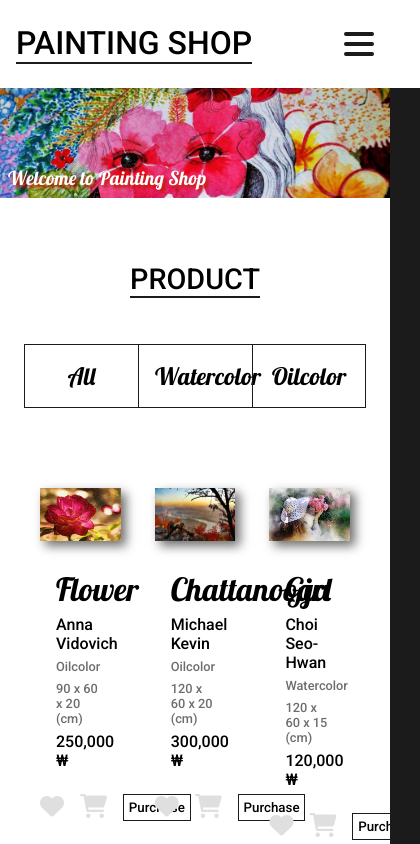
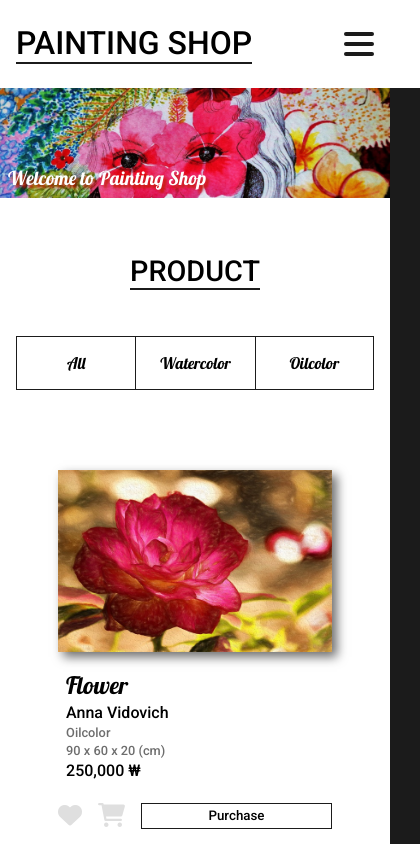
Before and after one commit to yeonghoonPark/react-paintingshop, a React (Create React App) app: page /shop in a window 390 px wide. Shown: the top 844 px of the page, 420 px wide, since content can reach past the window. Built offline with nearby package versions, Linux system fonts and the light colour scheme.

Commit message:
shop mediaquery

```diff
--- a/src/App.css
+++ b/src/App.css
@@ -537,7 +537,7 @@ li {
 }
 
 
-/* 1024px */
+/* 769px ~ 1024px */
 @media screen and (max-width:64rem) {
   /* PIECE */
   .piece .btn{
@@ -545,7 +545,7 @@ li {
   }
 }
 
-/* 768px */
+/* 481px ~ 768px */
 @media screen and (max-width:48rem) {
   /* HEADER */
   .header .container{
@@ -661,7 +661,7 @@ li {
   }
 }
 
-/* 480px */
+/* 360px ~ 480px */
 @media screen and (max-width:30rem) {
   /* SLIDER */
   .slider .slide .sub-title{
--- a/src/css/shop.css
+++ b/src/css/shop.css
@@ -74,56 +74,56 @@
     border-right: none;
 }
 
-.items{
+.product .items{
     margin: 2rem 1rem;
     display: flex;
     flex-flow: row wrap;
     justify-content: space-between;
 }
 
-.item{
+.product .items .item{
     width: 26%;
     margin: 2rem 0;
 }
 
-.item .img-box{
+.product .items .item .img-box{
     margin-bottom: 1rem;
 }
 
-.item .img-box img{
+.product .items .item .img-box img{
     box-shadow: 5px 5px 10px var(--color-gray);
     transition: var(--animation-duration);
 }
-.item .img-box img:hover{
+.product .items .item .img-box img:hover{
     transform: scale(1.1);
 }
 
-.item .contents{
+.product .items .item .contents{
     padding: 0.5rem 1rem;
 }
 
-.item .contents span{
+.product .items .item .contents span{
     display: block;
     padding: 0.2rem 0;
 }
 
-.item .contents .item-title{
+.product .items .item .contents .item-title{
     font-family: 'Lobster', 'sans-serif';
     font-size: 2rem;
 }
 
-.item .contents .item-type,
-.item .contents .item-size {
+.product .items .item .contents .item-type,
+.product .items .item .contents .item-size {
     font-size: 0.8rem;
     color: var(--color-gray);
 }
 
-.item .icon {
+.product .items .item .icon {
     padding: 0.8rem 0;
     display: flex;
 }
 
-.item .icon i{
+.product .items .item .icon i{
     margin-right: 1rem;
     font-size: 1.5rem;
     color: var(--color-light-grey);
@@ -131,15 +131,15 @@
     transition: var(--animation-duration);
 }
 
-.item .icon i:nth-child(1):hover{
+.product .items .item .icon i:nth-child(1):hover{
     color: var(--color-red);
 }
 
-.item .icon i:nth-child(2):hover {
+.product .items .item .icon i:nth-child(2):hover {
     color: var(--color-blue);
 }
 
-.item .icon button{
+.product .items .item .icon button{
     width: 100%;
     padding: 0.3rem;
     border: 1px solid var(--color-black);
@@ -149,11 +149,58 @@
     transition: var(--animation-duration);
 }
 
-.item .icon button:hover {
-
-
-
-
+.product .items .item .icon button:hover {
     background: var(--color-black);
     color: var(--color-white);
 }
+
+/* 769px ~ 1024px */
+@media screen and (max-width:64rem) {
+    /* PRODUCT */
+}
+
+/* 481px ~ 768px */
+@media screen and (max-width:48rem) {
+    /* PRODUCT */
+    .product .container {
+        padding: var(--cpntainer-padding-tm);
+    }
+
+    .product .items .item {
+        width: 42%;
+    }
+
+    .product .items .item .img-box {
+        margin-bottom: 0.5rem;
+    }
+
+    .product .items .item .contents {
+        padding: 0.5rem 0.5rem;
+    }
+
+    .product .items .item .contents span {
+        padding: 0.1rem 0;
+    }
+
+    .product .items .item .contents .item-title {
+        font-size: 1.5rem;
+    }
+
+}
+
+/* 360px ~ 480px */
+@media screen and (max-width:30rem) {
+    /* PRODUCT */
+    .product .buttons span {
+        font-size: 1rem;
+    }
+
+    .product .items {
+        justify-content: center;
+    }
+
+    .product .items .item {
+        width: 84%;
+    }
+
+}
```
